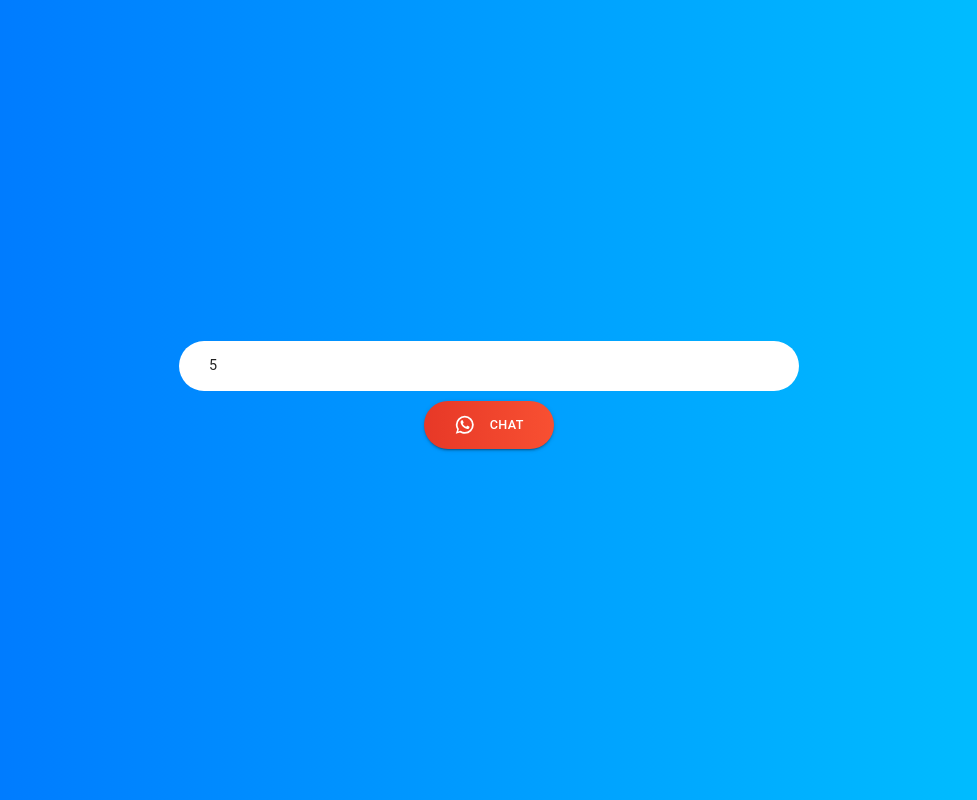
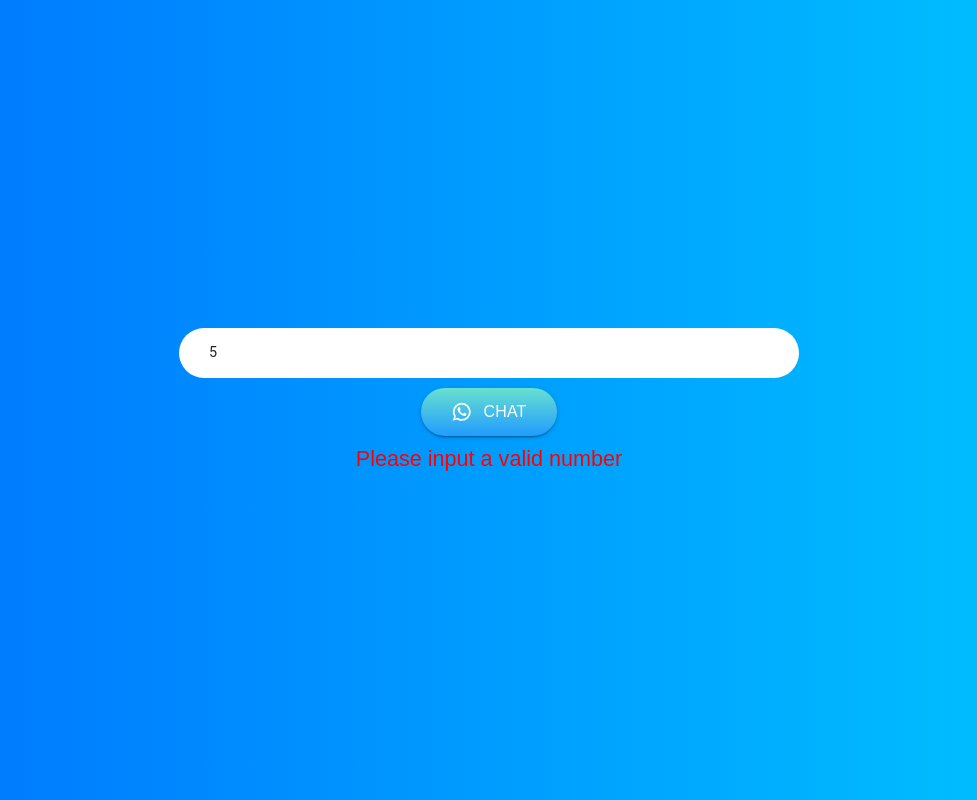
Before and after one commit to Kanhasonu21/Whatsapp-Chat, a React (Create React App) app: page / in a window 1280 px wide. Both pictures are taken after typing "5" into the empty fields and a click on the button "CHAT". Shown: the whole page, without its empty margins (151-1128 px from the left). Built offline with nearby package versions, Linux system fonts and the light colour scheme.

Commit message:
Validation added and offline html data chnage

```diff
--- a/public/offline.html
+++ b/public/offline.html
@@ -4,7 +4,7 @@
 <head>
     <meta charset="UTF-8">
     <meta name="viewport" content="width=device-width, initial-scale=1.0">
-    <title>Weather App</title>
+    <title>WhatsApp Chat</title>
     <style type="text/css">
         html {
             height: 100%;
@@ -47,7 +47,7 @@
     <div class="city">
         <h2 class="city-name">
             <span>Oops! No network Found .</span>
-            <span>Please go online to check the current weather</span>
+            <span>Please go online to chat on WhatsApp</span>
         </h2>
     </div>
 </body>
--- a/src/App.css
+++ b/src/App.css
@@ -13,15 +13,15 @@ body,
     url(./578946_stormy-weather-wallpapers-hd-wallpaper-backgrounds-of-your-choice_1989x1080_h.jpg);
   background-size: cover;
   background-position: center; */
-  background: #00c6ff;  /* fallback for old browsers */
-background: -webkit-linear-gradient(to right, #0072ff, #00c6ff);  /* Chrome 10-25, Safari 5.1-6 */
-background: linear-gradient(to right, #0072ff, #00c6ff); /* W3C, IE 10+/ Edge, Firefox 16+, Chrome 26+, Opera 12+, Safari 7+ */
-
+  background: #00c6ff; /* fallback for old browsers */
+  background: -webkit-linear-gradient(to right, #0072ff, #00c6ff); /* Chrome 10-25, Safari 5.1-6 */
+  background: linear-gradient(to right, #0072ff, #00c6ff); /* W3C, IE 10+/ Edge, Firefox 16+, Chrome 26+, Opera 12+, Safari 7+ */
 }
 .search {
   display: flex;
   justify-content: center;
   padding: 10px 30px;
+  color:green
 }
 .main-container {
   height: 100%;
@@ -89,9 +89,7 @@ background: linear-gradient(to right, #0072ff, #00c6ff); /* W3C, IE 10+/ Edge, F
     #56ccf2
   );
   */
-  background: #f85032;  /* fallback for old browsers */
-background: -webkit-linear-gradient(to right, #e73827, #f85032);  /* Chrome 10-25, Safari 5.1-6 */
-background: linear-gradient(to right, #e73827, #f85032); /* W3C, IE 10+/ Edge, Firefox 16+, Chrome 26+, Opera 12+, Safari 7+ */
+  background-image: linear-gradient(to right, #3ab5b0 0%, #3d99be 31%, #56317a 100%);
 }
 
 p {
@@ -136,8 +134,10 @@ p {
   align-items: center;
 }
 .error {
-  color: greenyellow;
-  font-weight: bolder;
+  color: red;
+display: flex;
+justify-content: center;
+  font-size: 1.5rem;
 }
 
 @media only screen and (max-width: 600px) {
@@ -149,19 +149,17 @@ p {
     padding: 40px 20%;
   }
 }
-input[type=number]::-webkit-inner-spin-button,
-input[type=number]::-webkit-outer-spin-button {
+input[type='number']::-webkit-inner-spin-button,
+input[type='number']::-webkit-outer-spin-button {
   -webkit-appearance: none;
   margin: 0;
 }
-.search_button{
-  background: #f85032;  /* fallback for old browsers */
-  background: -webkit-linear-gradient(to right, #e73827, #f85032);  /* Chrome 10-25, Safari 5.1-6 */
-  background: linear-gradient(to right, #e73827, #f85032); /* W3C, IE 10+/ Edge, Firefox 16+, Chrome 26+, Opera 12+, Safari 7+ */
+.search_button {
+  background-image: linear-gradient(to top, #209cff 0%, #68e0cf 100%);
   border-radius: 990px !important;
-    box-shadow: #2193b0 !important;
-    color: white;
-     height: 48px !important;
-     padding: 0 30px !important;
-     margin-right: 30px;
+  box-shadow: #2193b0 !important;
+  color: green;
+  height: 48px !important;
+  padding: 0 30px !important;
+  margin-right: 30px;
 }
--- a/src/App.js
+++ b/src/App.js
@@ -5,16 +5,29 @@ import WhatsAppIcon from '@material-ui/icons/WhatsApp';
 // import Alert from '@material-ui/lab/Alert';
 
 import './App.css';
+import { Typography } from '@material-ui/core';
 const App = props => {
   const [query, setQuery] = useState('');
+  const [errors, setError] = useState({
+    phone: ''
+  });
   const searchInput = useRef(null);
 
   useEffect(() => {
     searchInput.current.focus();
   }, [query]);
+  const validateField = () => {
+    let errorMsg = '';
+    if (!query) errorMsg = 'Please input a number';
+    if (query.length < 10) errorMsg = 'Please input a valid number';
+    if (query.length > 10) errorMsg = 'Please input a valid number';
 
+    return errorMsg;
+  };
   const search = e => {
     e.preventDefault();
+    let data = validateField();
+    setError({ phone: data });
     if (query.length === 10) {
       window.location = `https://api.whatsapp.com/send/?phone=91${query}&text&app_absent=0`;
       // } else {
@@ -37,15 +50,23 @@ const App = props => {
             placeholder="Enter phone number"
             inputRef={searchInput}
             value={query}
-            onChange={e => setQuery(e.target.value)}
+            onChange={e => {
+              setQuery(e.target.value);
+              setError({ phone: '' });
+            }}
             error={query.length > 10 ? 'max ' : null}
           />
         </div>
         <div className="search">
           <Button className="search_button" variant="contained" color="primary" type="submit">
-            <WhatsAppIcon /> &nbsp; &nbsp; CHAT
+            <WhatsAppIcon /> &nbsp; &nbsp; <Typography style={{ font: 'message-box' }}>CHAT</Typography>
           </Button>
         </div>
+        {errors.phone && (
+          <div className="error">
+            <span>{errors.phone}</span>
+          </div>
+        )}
       </form>
     </div>
   );
```
Also changed, not shown: public/manifest.json.
